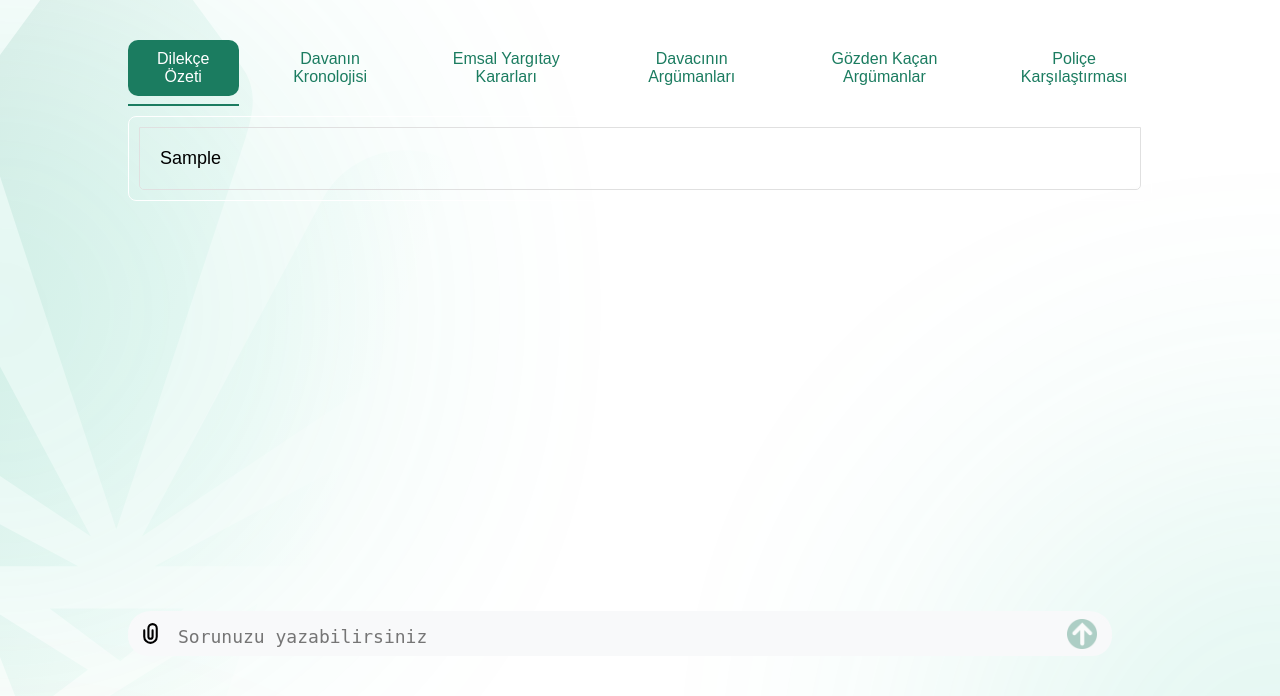
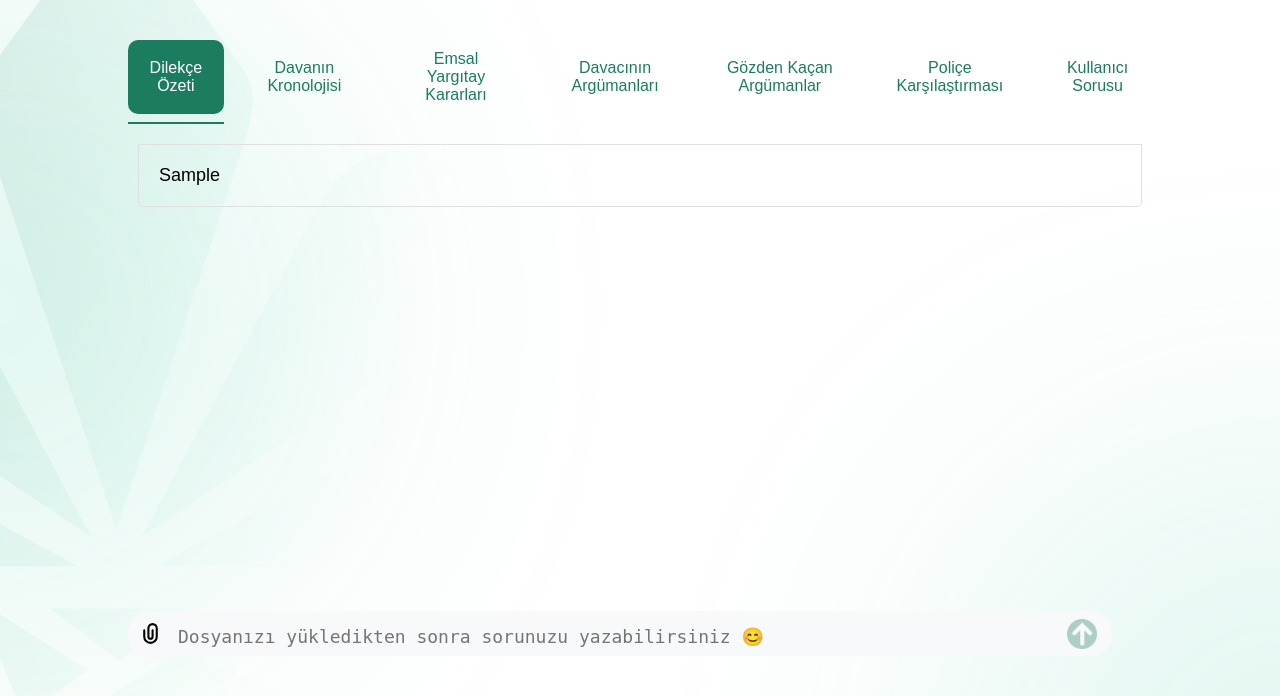
Before and after one commit to MahmutCYavuz/Using-Gen-AI-Gemini-for-Python-Flask-App, a Flask app: template templates/index.html in a window 1280 px wide. Shown: the part 104-800 px from the top of the page. Run offline with Flask 3, Linux system fonts and the light colour scheme; the template is opened without the code that fills it: most values are stand-ins (such as "Sample title", 1, 10 or a date in 2020).

Commit message:
Kullanıcıdan soru alma tab'ı eklendi
Ayrıca Instruction paneli hazırlandı
Hatalar giderildi

```diff
--- a/app.py
+++ b/app.py
@@ -130,9 +130,12 @@ def index():
         # Metinleri maskele
         masked_texts = [redact_sensitive_info(text) for text in texts]
 
+        # Kullanıcıdan gelen metin
+        user_input = request.form.get('input_text', '').strip()
+
         # Debug: Maskeleme sonrası metinleri yazdır
-        for i, masked_text in enumerate(masked_texts):
-            print(f"Masked Metin {i+1}:", masked_text)
+        # for i, masked_text in enumerate(masked_texts):
+            # print(f"Masked Metin {i+1}:", masked_text)
 
         # Prompt oluştur
         prompt = f"""
@@ -141,7 +144,8 @@ def index():
         Davaya ilişkin geçmiş emsal yargıtay kararlarını internetten bul ve içeriğini 'EMSAL YARGITAY KARARLARI:' başlığı altında,
         Davacının bütün Argümanlarını 'DAVACININ ARGÜMANLARI:' başlığı altında,
         Gözden Kaçan ve Zorluk çıkarabilecek Argümanları 'GÖZDEN KAÇAN ARGÜMANLAR:' başlığı altında,
-        Metinde 'Metin 2:' kelimesini görürsen eğer Poliçe ile Dava Metnini detaylıca karşılaştır ve 'POLİÇE KARŞILAŞTIRMASI:' başlığı altında yaz
+        Metinde 'Metin 2:' kelimesini görürsen eğer Poliçe ile Dava Metnini detaylıca karşılaştır ve 'POLİÇE KARŞILAŞTIRMASI:' başlığı altında yaz,
+        'Kullanıcı Sorusu'nun cevabını metni doğru bir şekilde analiz ederek soruyu ve cevabını 'KULLANICI SORUSU:' başlığı altında yaz.
 
         Her bölümü kesinlikle belirtilen başlıkla başlat ve içeriği bu başlığın altına yaz.
 
@@ -151,17 +155,21 @@ EMSAL YARGITAY KARARLARI:
 DAVACININ ARGÜMANLARI:
 GÖZDEN KAÇAN ARGÜMANLAR:
 POLİÇE KARŞILAŞTIRMASI:
+KULLANICI SORUSU:
 Eğer herhangi bir bölüm için bilgi yoksa, o bölüme "Yeterli bilgi bulunmamaktadır!" yaz. Hukuki olmayan metinlere "Sadece hukuki davalara cevap veriyorum!" cevabını ver.
 İşte analiz edilecek dava metinleri:
 """ + "\n\n".join([f"Metin {i+1}:\n{masked_text}" for i, masked_text in enumerate(masked_texts)])
-
+        # Kullanıcıdan gelen metni prompt'a ekle
+        if user_input:
+            prompt += f"\n\nKullanıcı Sorusu:\n{user_input}"
+            print('Promt:',prompt)
         # OpenAI API çağrısı
         try:
             print("API çağrısı yapılıyor...")
             response = client.chat.completions.create(
                 model="gpt-4o",
                 messages=[
-                    {"role": "system", "content": "Sen yardımsever bir hukukçu asistanısın ve metni analiz edip bana yardımcı olacaksın."},
+                    {"role": "system", "content": "Sen Türkiye Cumhuriyeti Hukukundan son derece iyi anlayan zeki bir yardımcısın."},
                     {"role": "user", "content": prompt}
                 ],
                 max_tokens=4000
@@ -170,7 +178,7 @@ Eğer herhangi bir bölüm için bilgi yoksa, o bölüme "Yeterli bilgi bulunmam
             print("Yanıt içeriği:", response.choices[0].message.content)
 
             # Yanıtı bölümlere ayır
-            sections = ['DİLEKÇE ÖZETİ:', 'DAVANIN KRONOLOJİSİ:', 'EMSAL YARGITAY KARARLARI:', 'DAVACININ ARGÜMANLARI:', 'GÖZDEN KAÇAN ARGÜMANLAR:', 'POLİÇE KARŞILAŞTIRMASI:']
+            sections = ['DİLEKÇE ÖZETİ:', 'DAVANIN KRONOLOJİSİ:', 'EMSAL YARGITAY KARARLARI:', 'DAVACININ ARGÜMANLARI:', 'GÖZDEN KAÇAN ARGÜMANLAR:', 'POLİÇE KARŞILAŞTIRMASI:','KULLANICI SORUSU:']
             result1 = {}
             current_section = None
             content = ""
@@ -194,7 +202,7 @@ Eğer herhangi bir bölüm için bilgi yoksa, o bölüme "Yeterli bilgi bulunmam
                 else:
                     result1[section] = ""
 
-            print("Result1:", result1)
+            # print("Result1:", result1)
 
         except Exception as e:
             print("API çağrısı sırasında hata oluştu:", e)
--- a/static/styles.css
+++ b/static/styles.css
@@ -170,8 +170,6 @@ header .logo img {
     /* opacity: 0.5; */
     margin-top: 20px;
     padding: 10px;
-    border: 1px solid #fff;
-    border-radius: 8px;
     font-size: 18px;
     width: 100%; /* Form ile aynı genişlik */
     height: auto;
--- a/templates/index.html
+++ b/templates/index.html
@@ -38,6 +38,8 @@
             <button class="tab-button" data-tab="argumanlar">Davacının Argümanları</button>
             <button class="tab-button" data-tab="gozden-kacan">Gözden Kaçan Argümanlar</button>
             <button class="tab-button" data-tab="police-karsilastirma">Poliçe Karşılaştırması</button>
+            <button class="tab-button" data-tab="kullanici-sorusu">Kullanıcı Sorusu</button>
+
         </div>
         <form id="analysis-form" method="post" class="form" enctype="multipart/form-data">
             <div class="textarea-container">
@@ -49,7 +51,7 @@
                     <img id="file-icon" src="" alt="Dosya İkonu" class="file-icon">
                     <span id="file-name" class="file-name"></span>
                 </div>
-                <textarea id="input_text" name="input_text" placeholder="Sorunuzu yazabilirsiniz" disabled></textarea>
+                <textarea id="input_text" name="input_text" placeholder="Dosyanızı yükledikten sonra sorunuzu yazabilirsiniz 😊" disabled></textarea>
                 <button type="submit" class="submit-button" disabled>
                     <img src="{{ url_for('static', filename='image/output-onlinepngtools.png') }}" alt="Gönder">
                 </button>
@@ -71,6 +73,7 @@
                 <div id="argumanlar" class="tab-content">{{ result1.get('DAVACININ ARGÜMANLARI:', '') | safe }}</div>
                 <div id="gozden-kacan" class="tab-content">{{ result1.get('GÖZDEN KAÇAN ARGÜMANLAR:', '') | safe }}</div>
                 <div id="police-karsilastirma" class="tab-content">{{ result1.get('POLİÇE KARŞILAŞTIRMASI:', '') | safe }}</div>
+                <div id="kullanici-sorusu" class="tab-content">{{ result1.get('KULLANICI SORUSU:', '') | safe }}</div>
             {% endif %}
         </div>
     </div>
```
